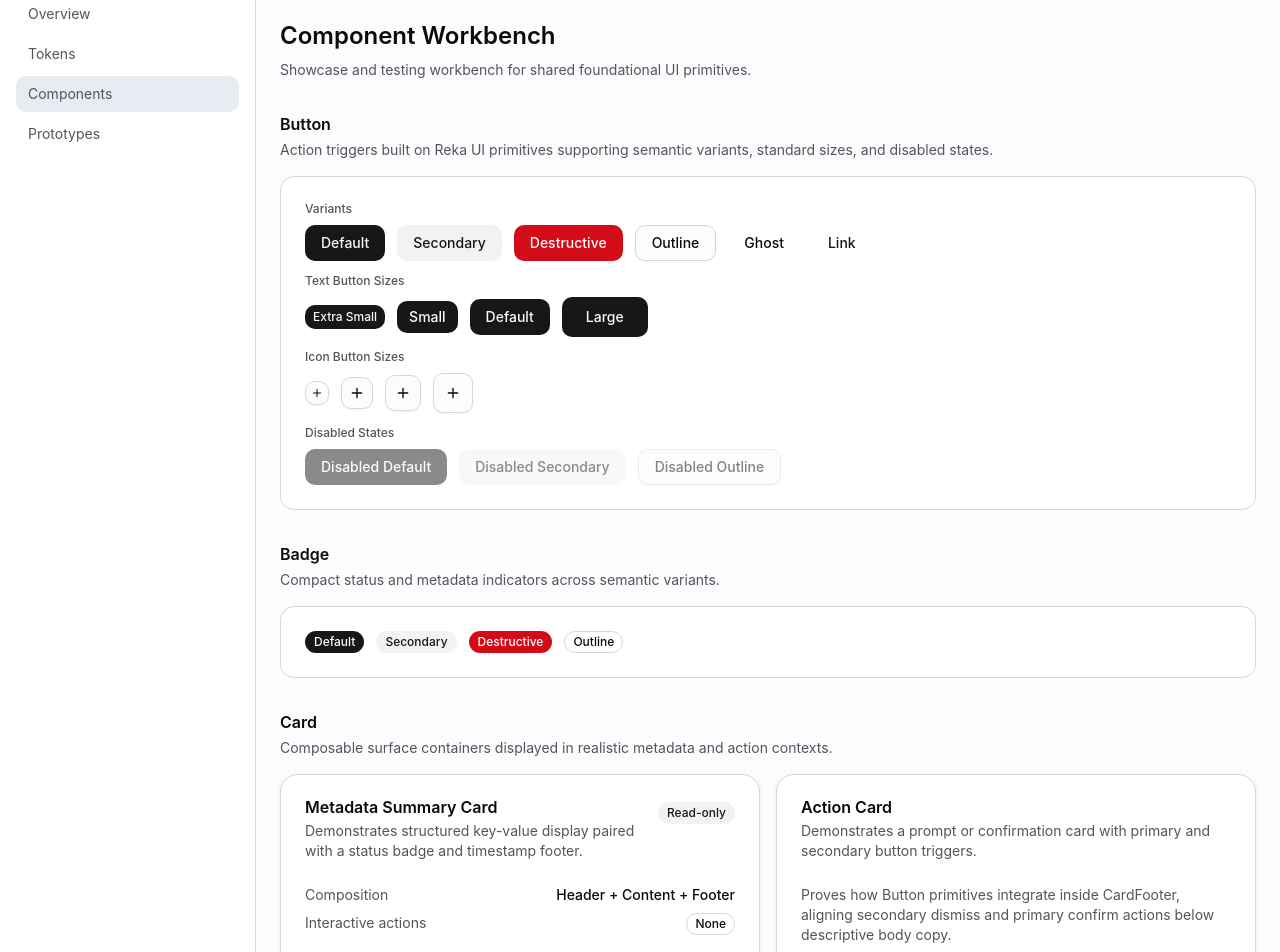
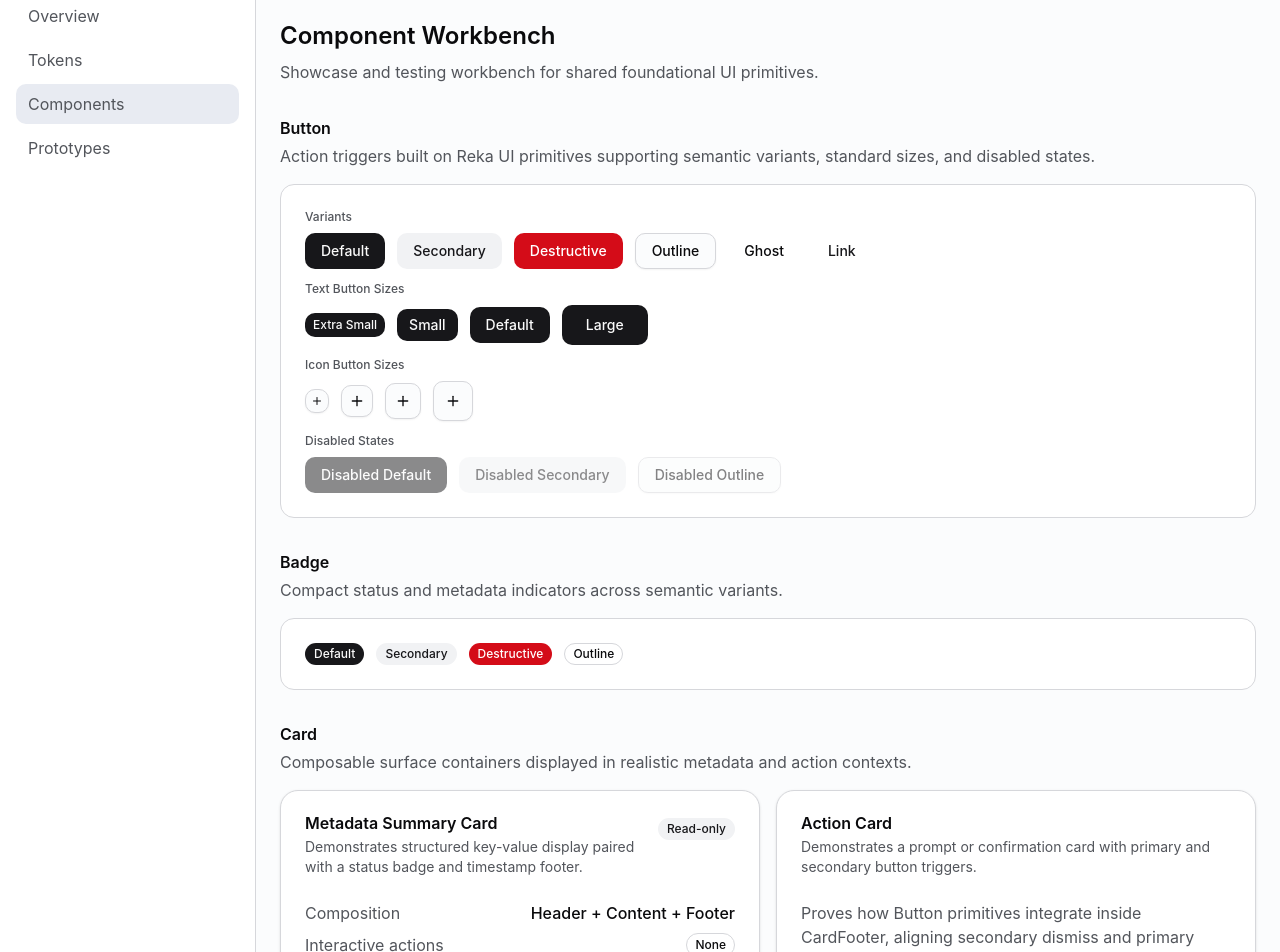
Before and after one commit to rogier-stegeman/portfolio, a Vue app: page /playground/components in a window 1280 px wide. Shown: the part 60-1012 px from the top of the page. Built offline with nearby package versions, Linux system fonts and the light colour scheme.

Commit message:
feat: remove text-sm blanketing

```diff
--- a/src/apps/cv/CvView.vue
+++ b/src/apps/cv/CvView.vue
@@ -16,7 +16,7 @@ import { FileText } from '@lucide/vue'
         </span>
         <div>
           <h1 class="text-2xl font-semibold tracking-tight">CV</h1>
-          <p class="text-sm text-muted-foreground">
+          <p class="text-muted-foreground">
             Curriculum vitae and Portfolio overview placeholder shell.
           </p>
         </div>
--- a/src/playground/PlaygroundShell.vue
+++ b/src/playground/PlaygroundShell.vue
@@ -25,7 +25,7 @@ const navItems: NavItem[] = [
           :key="item.href"
           :to="item.href"
           exact-active-class="bg-accent text-accent-foreground"
-          class="rounded-md px-3 py-2 text-sm text-muted-foreground"
+          class="rounded-md px-3 py-2 text-muted-foreground"
         >
           {{ item.name }}
         </RouterLink>
@@ -34,7 +34,7 @@ const navItems: NavItem[] = [
 
     <div class="flex flex-1 flex-col">
       <header class="flex h-14 items-center justify-end border-b border-border px-6">
-        <RouterLink to="/cv" class="text-sm text-muted-foreground">Exit to Portfolio</RouterLink>
+        <RouterLink to="/cv" class="text-muted-foreground">Exit to Portfolio</RouterLink>
       </header>
 
       <main class="flex-1 p-6">
--- a/src/playground/views/ComponentsView.vue
+++ b/src/playground/views/ComponentsView.vue
@@ -62,7 +62,7 @@ const badgeVariantsList: BadgeVariantSample[] = [
   <div class="space-y-8">
     <header class="space-y-2">
       <h1 class="text-2xl font-semibold">Component Workbench</h1>
-      <p class="text-sm text-muted-foreground">
+      <p class="text-muted-foreground">
         Showcase and testing workbench for shared foundational UI primitives.
       </p>
     </header>
@@ -70,7 +70,7 @@ const badgeVariantsList: BadgeVariantSample[] = [
     <section class="space-y-4">
       <div class="space-y-1">
         <h2 class="font-semibold">Button</h2>
-        <p class="text-sm text-muted-foreground">
+        <p class="text-muted-foreground">
           Action triggers built on Reka UI primitives supporting semantic variants, standard sizes,
           and disabled states.
         </p>
@@ -128,7 +128,7 @@ const badgeVariantsList: BadgeVariantSample[] = [
     <section class="space-y-4">
       <div class="space-y-1">
         <h2 class="font-semibold">Badge</h2>
-        <p class="text-sm text-muted-foreground">
+        <p class="text-muted-foreground">
           Compact status and metadata indicators across semantic variants.
         </p>
       </div>
@@ -143,7 +143,7 @@ const badgeVariantsList: BadgeVariantSample[] = [
     <section class="space-y-4">
       <div class="space-y-1">
         <h2 class="font-semibold">Card</h2>
-        <p class="text-sm text-muted-foreground">
+        <p class="text-muted-foreground">
           Composable surface containers displayed in realistic metadata and action contexts.
         </p>
       </div>
@@ -160,7 +160,7 @@ const badgeVariantsList: BadgeVariantSample[] = [
               <Badge variant="secondary">Read-only</Badge>
             </CardAction>
           </CardHeader>
-          <CardContent class="space-y-2 text-sm">
+          <CardContent class="space-y-2">
             <div class="flex justify-between">
               <span class="text-muted-foreground">Composition</span>
               <span class="font-medium">Header + Content + Footer</span>
@@ -182,7 +182,7 @@ const badgeVariantsList: BadgeVariantSample[] = [
               Demonstrates a prompt or confirmation card with primary and secondary button triggers.
             </CardDescription>
           </CardHeader>
-          <CardContent class="text-sm text-muted-foreground">
+          <CardContent class="text-muted-foreground">
             Proves how Button primitives integrate inside CardFooter, aligning secondary dismiss and
             primary confirm actions below descriptive body copy.
           </CardContent>
--- a/src/playground/views/PlaygroundOverviewView.vue
+++ b/src/playground/views/PlaygroundOverviewView.vue
@@ -37,7 +37,7 @@ const sections: WorkbenchSection[] = [
   <div class="space-y-6">
     <header class="space-y-2">
       <h1 class="text-2xl font-semibold">Playground Overview</h1>
-      <p class="text-sm text-muted-foreground">
+      <p class="text-muted-foreground">
         A development-only workbench for inspecting design tokens, exercising reusable UI
         components, and evaluating throwaway design prototypes outside production builds.
       </p>
@@ -51,10 +51,10 @@ const sections: WorkbenchSection[] = [
       >
         <div class="space-y-1">
           <h2 class="font-semibold">{{ section.title }}</h2>
-          <p class="text-sm text-muted-foreground">{{ section.description }}</p>
+          <p class="text-muted-foreground">{{ section.description }}</p>
         </div>
 
-        <RouterLink :to="section.href" class="text-sm font-medium text-primary">
+        <RouterLink :to="section.href" class="font-medium text-primary">
           {{ section.actionLabel }}
         </RouterLink>
       </article>
--- a/src/playground/views/PrototypeDetailPlaceholderView.vue
+++ b/src/playground/views/PrototypeDetailPlaceholderView.vue
@@ -7,8 +7,6 @@ const route = useRoute()
 <template>
   <div class="space-y-2">
     <h1 class="text-2xl font-semibold">Prototype: {{ route.params.name }}</h1>
-    <p class="text-sm text-muted-foreground">
-      Isolated environment for prototype {{ route.params.name }}.
-    </p>
+    <p class="text-muted-foreground">Isolated environment for prototype {{ route.params.name }}.</p>
   </div>
 </template>
--- a/src/playground/views/PrototypesPlaceholderView.vue
+++ b/src/playground/views/PrototypesPlaceholderView.vue
@@ -3,8 +3,6 @@
 <template>
   <div class="space-y-2">
     <h1 class="text-2xl font-semibold">UI Prototypes</h1>
-    <p class="text-sm text-muted-foreground">
-      Index and host for standalone throwaway design prototypes.
-    </p>
+    <p class="text-muted-foreground">Index and host for standalone throwaway design prototypes.</p>
   </div>
 </template>
--- a/src/playground/views/TokensView.vue
+++ b/src/playground/views/TokensView.vue
@@ -53,7 +53,7 @@ const radiusTokens: string[] = ['--radius-sm', '--radius-md', '--radius-lg', '--
   <div class="space-y-8">
     <header class="space-y-2">
       <h1 class="text-2xl font-semibold">Design Tokens</h1>
-      <p class="text-sm text-muted-foreground">
+      <p class="text-muted-foreground">
         Semantic design tokens defined in <code>src/assets/main.css</code>, following the active
         system colour scheme.
       </p>
@@ -72,7 +72,7 @@ const radiusTokens: string[] = ['--radius-sm', '--radius-md', '--radius-lg', '--
             }"
           >
             <p class="font-semibold">Aa Heading</p>
-            <p class="text-sm">The quick brown fox jumps over the lazy dog.</p>
+            <p>The quick brown fox jumps over the lazy dog.</p>
           </div>
           <div class="text-xs">
             <p class="font-medium">{{ token.name }}</p>
@@ -91,7 +91,7 @@ const radiusTokens: string[] = ['--radius-sm', '--radius-md', '--radius-lg', '--
       <ul class="grid grid-cols-1 gap-4 md:grid-cols-3">
         <li v-for="token in borderTokens" :key="token.variable" class="space-y-2">
           <div
-            class="rounded-md border-4 bg-background p-4 text-sm text-foreground"
+            class="rounded-md border-4 bg-background p-4 text-foreground"
             :style="{ borderColor: `var(${token.variable})` }"
           >
             The quick brown fox jumps over the lazy dog.
--- a/src/views/NotFoundView.vue
+++ b/src/views/NotFoundView.vue
@@ -18,11 +18,11 @@ import { RouterLink } from 'vue-router'
         <div class="space-y-4">
           <div class="space-y-1">
             <h1 class="text-2xl font-semibold tracking-tight">Not Found</h1>
-            <p class="text-sm text-muted-foreground">The requested page could not be found.</p>
+            <p class="text-muted-foreground">The requested page could not be found.</p>
           </div>
           <RouterLink
             to="/cv"
-            class="inline-flex items-center gap-2 rounded-md bg-primary px-4 py-2 text-sm font-medium text-primary-foreground transition-opacity hover:opacity-90 focus-visible:ring-2 focus-visible:ring-ring focus-visible:outline-none"
+            class="inline-flex items-center gap-2 rounded-md bg-primary px-4 py-2 font-medium text-primary-foreground transition-opacity hover:opacity-90 focus-visible:ring-2 focus-visible:ring-ring focus-visible:outline-none"
           >
             <ArrowLeft class="size-4" aria-hidden="true" />
             <span>Back to CV</span>
```
